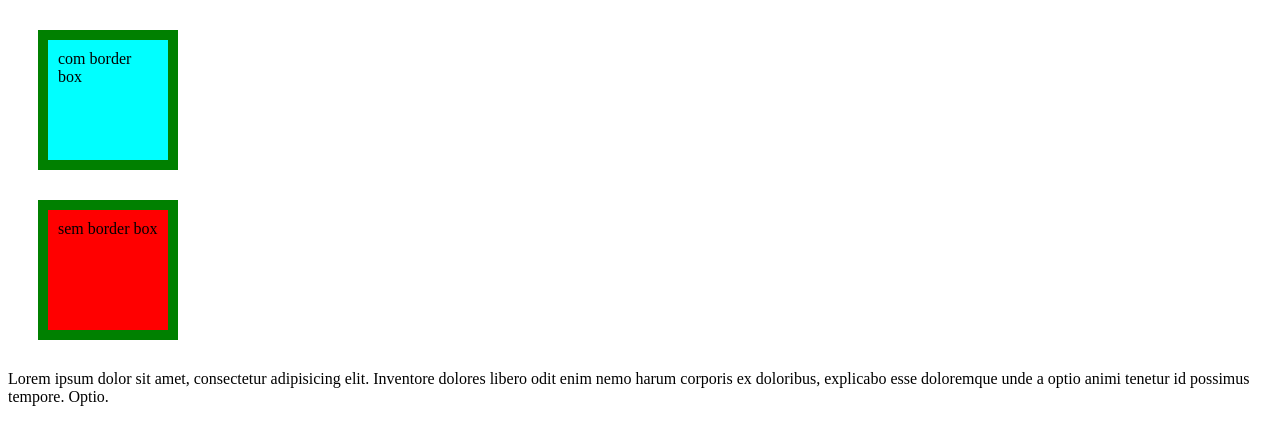
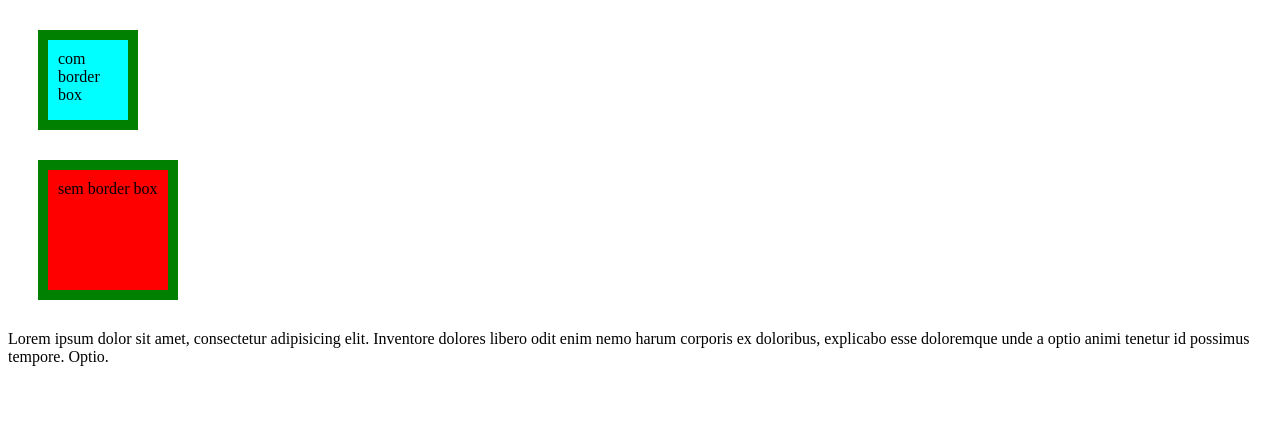
Before and after one commit to HellyanLopes/box-sizing, a plain HTML site: page index.html in a window 1280 px wide. Drawn offline with Linux system fonts and the light colour scheme.

Commit message:
removido codigo comentado do box-sizing para validar o código

```diff
--- a/style.css
+++ b/style.css
@@ -15,7 +15,7 @@ div{
 
 .com-border-box{
 background-color: aqua;
-/* box-sizing: border-box; */
+box-sizing: border-box;
 }
 
 .sem-border-box{
```
